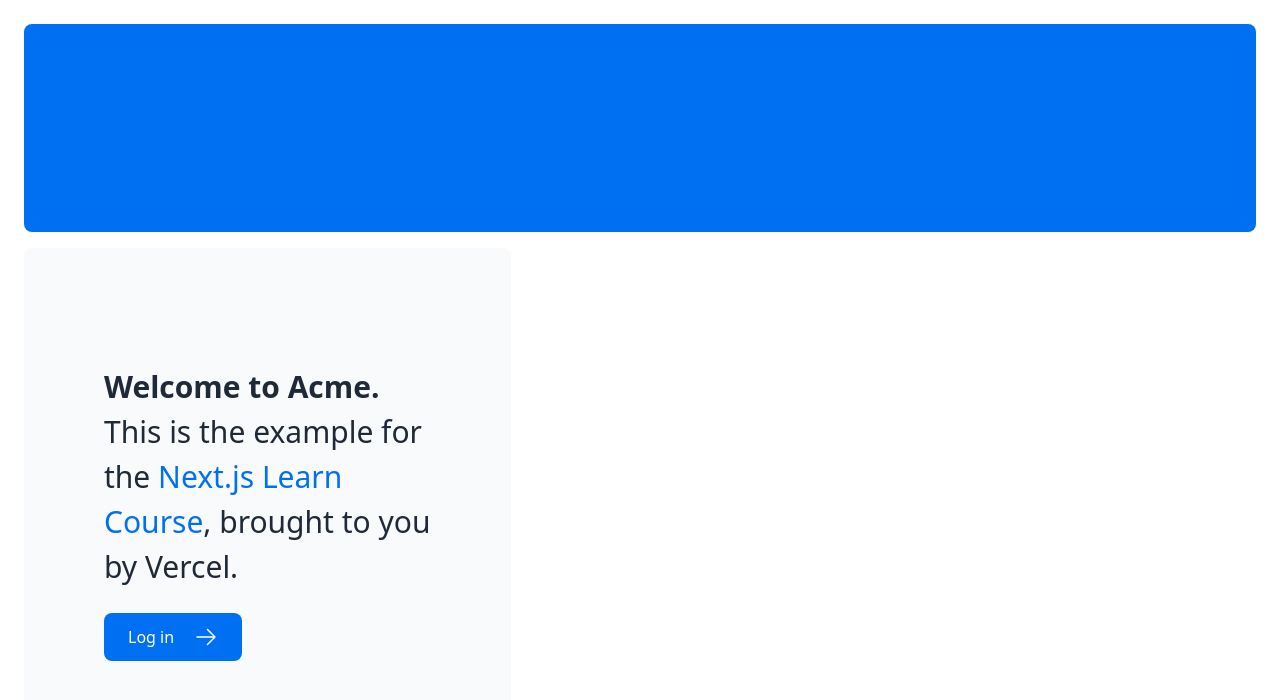
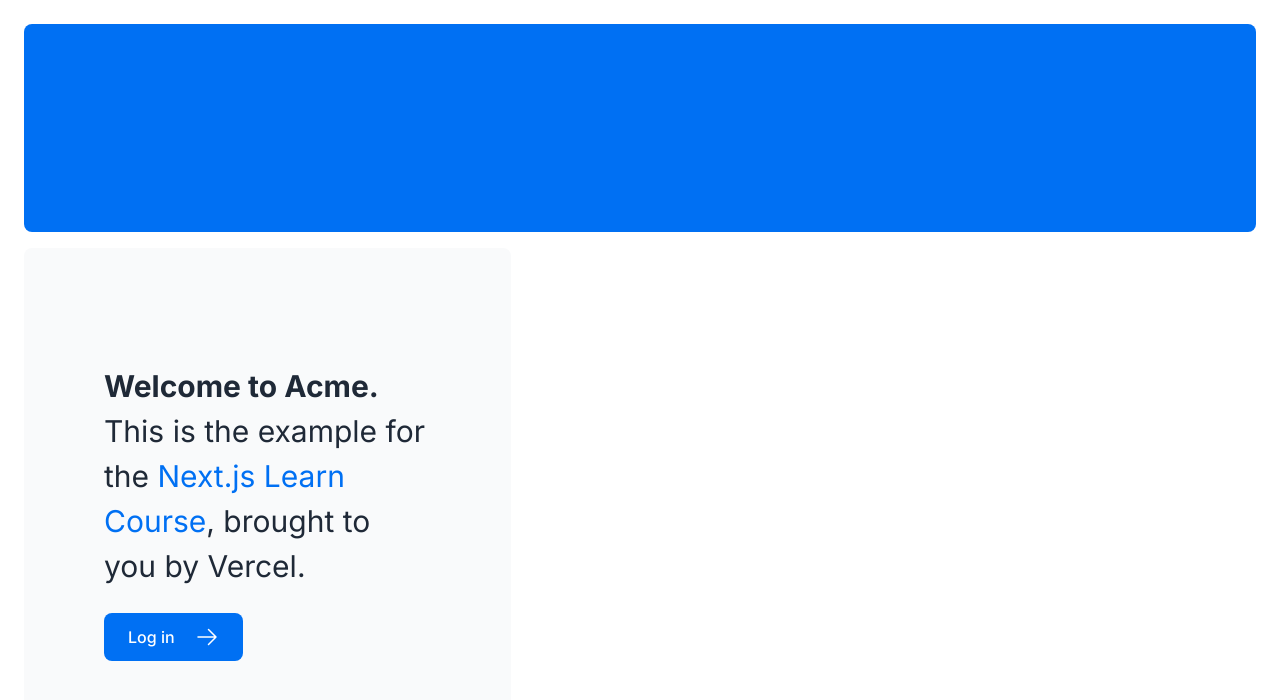
Before and after one commit to minjeongHEO/NextJS-dashboard, a Next.js app: page / in a window 1280 px wide. Shown: the top 700 px of the page. Built offline with nearby package versions, Linux system fonts and the light colour scheme.

Commit message:
feat: 전체 폰트 적용

```diff
--- a/app/layout.tsx
+++ b/app/layout.tsx
@@ -1,9 +1,10 @@
 import '@/app/ui/global.css';
+import { inter } from '@/app/ui/fonts';
 
 export default function RootLayout({ children }: { children: React.ReactNode }) {
   return (
     <html lang="en">
-      <body>{children}</body>
+      <body className={`${inter.className} antialiased`}>{children}</body>
     </html>
   );
 }
```
